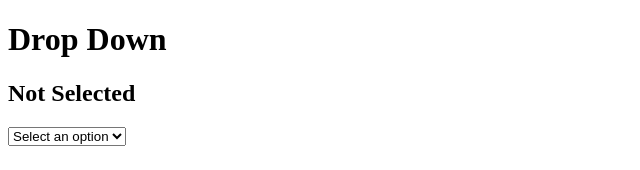
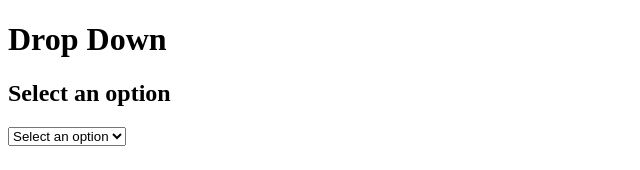
Before and after one commit to Pramoth-N/React-lab, a React (Vite) app in the folder react-lab/: page / in a window 1280 px wide. Shown: the top 170 px of the page, without its empty margins (0-640 px from the left). Built offline with nearby package versions, Linux system fonts and the light colour scheme.

Commit message:
Drop Down

```diff
--- a/react-lab/src/Components/Question7/DropDown.jsx
+++ b/react-lab/src/Components/Question7/DropDown.jsx
@@ -13,7 +13,7 @@ const dropDown = () => {
     "yz",
   ]);
 
-  const [selectedItem, setSelectedItem] = useState("Not Selected");
+  const [selectedItem, setSelectedItem] = useState("Select an option");
 
   return (
     <div>
```
